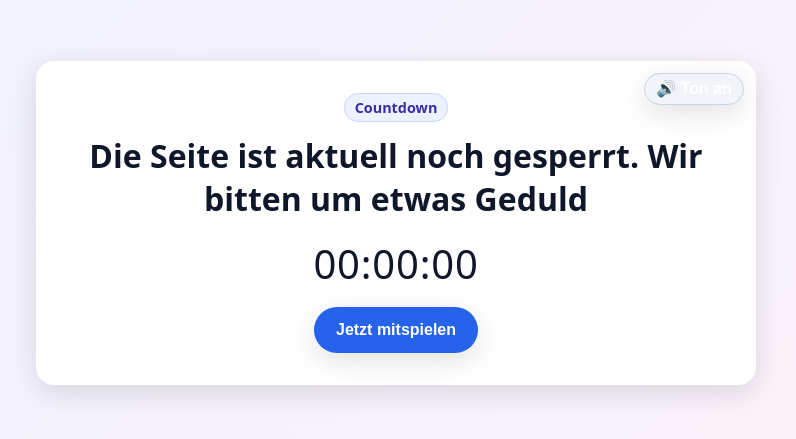
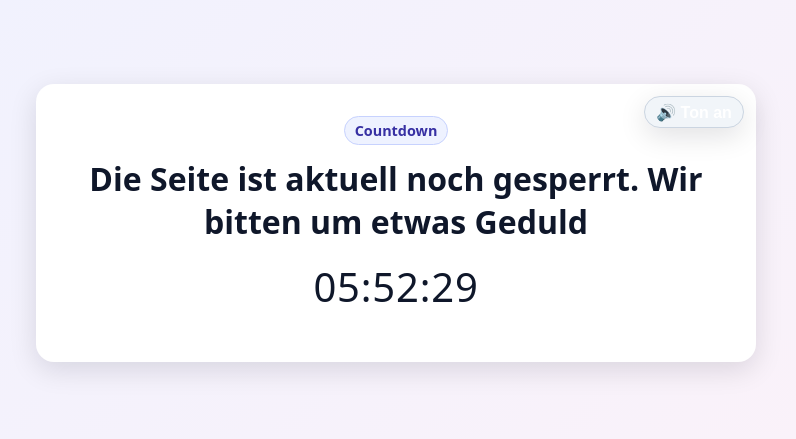
Before and after one commit to alexderasiate/Bday, a plain HTML site: page index.html in a window 1280 px wide. Shown: the part 177-616 px from the top of the page, without its empty margins (244-1040 px from the left). Drawn offline with Linux system fonts and the light colour scheme.

Commit message:
Update index.html

```diff
--- a/index.html
+++ b/index.html
@@ -296,7 +296,7 @@
 
     <script>
       const routes = ["timer", "home", "terms", "prize", "rich", "nope"];
-      const targetDate = new Date("2025-08-20T00:00:00"); // Zielzeitpunkt
+      const targetDate = new Date("2025-08-21T00:00:00"); // Zielzeitpunkt
       const countdownEl = document.getElementById("countdown");
       const skipBtn = document.getElementById("btn-skip");
       let muted = false;
```
